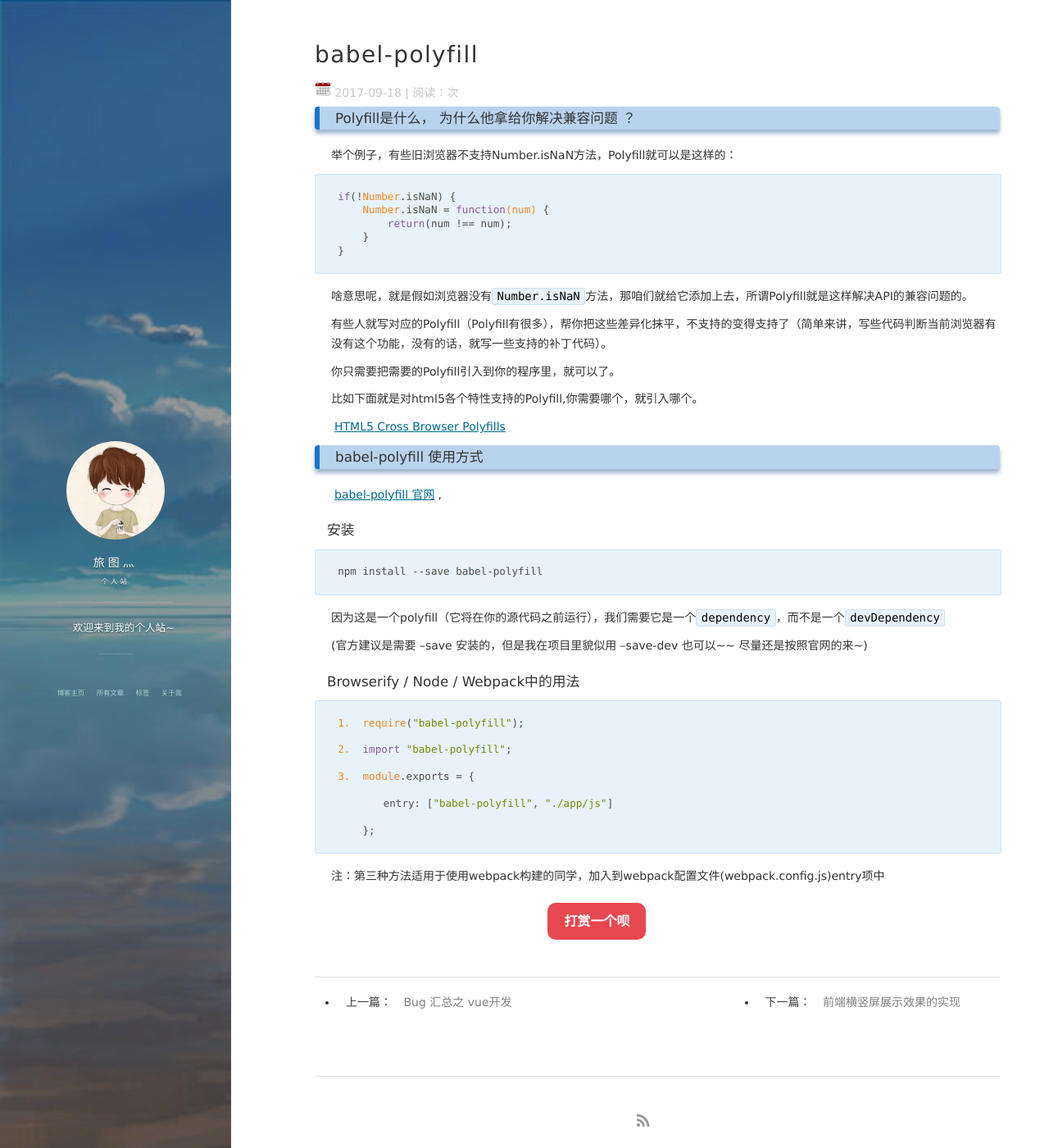
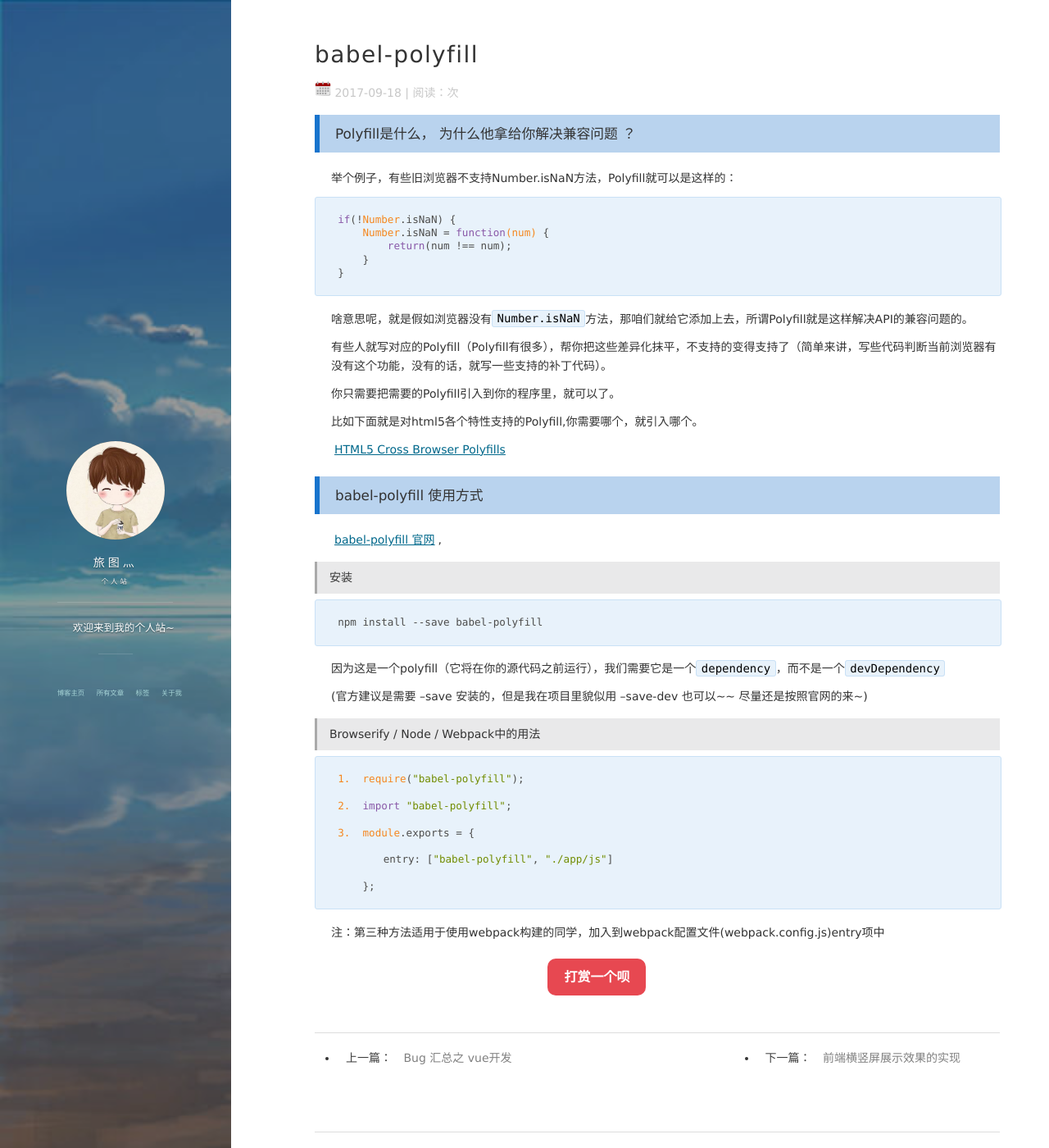
Before and after one commit to xwLyc/xwLyc.github.io, a Jekyll site: the page built from _posts/2017-09-18-babelPolyfill.md, in a window 1280 px wide and 1400 px high. Shown: the whole window at 82% size. Built offline with Jekyll 4.4.1, drawn with Linux system fonts in a browser that asks for light colours; nearby versions of some CDN libraries; comment, search, counter and statistics services are not loaded; grey boxes are pictures that could not be loaded.

```diff
--- a/css/main.css
+++ b/css/main.css
@@ -122,20 +122,19 @@ h2 {
 h3 {
   font-size: 1.2em;
   text-indent: 4px;
-  border-radius: 4px;
-  padding: 6px 15px;
-  margin-bottom: 20px;
-  margin-top: 5px;
+  padding: 12px 15px;
+  margin: 20px 0;
+  line-height: 1.4rem;
   background:#B9D3EE;
-  /*0px right, 5px botton, 5px fuzzy*/
-  box-shadow: 0px 5px 5px #9FB6CD;
   border-left: 6px solid #1874CD;
-  position:relative;
 }
 
 h4 {
-  font-size: 1.2em;
-  padding: 6px 15px;
+    font-size: 1em;
+    padding: 10px 15px;
+    line-height: 1.4em;
+    background: #e9e9ea;
+    border-left: 3px solid #aaa;
 }
 
 h5 {
```
Also changed, not shown: _posts/2018-03-15-nodeUpdate.md (added, +38 -0 lines).
